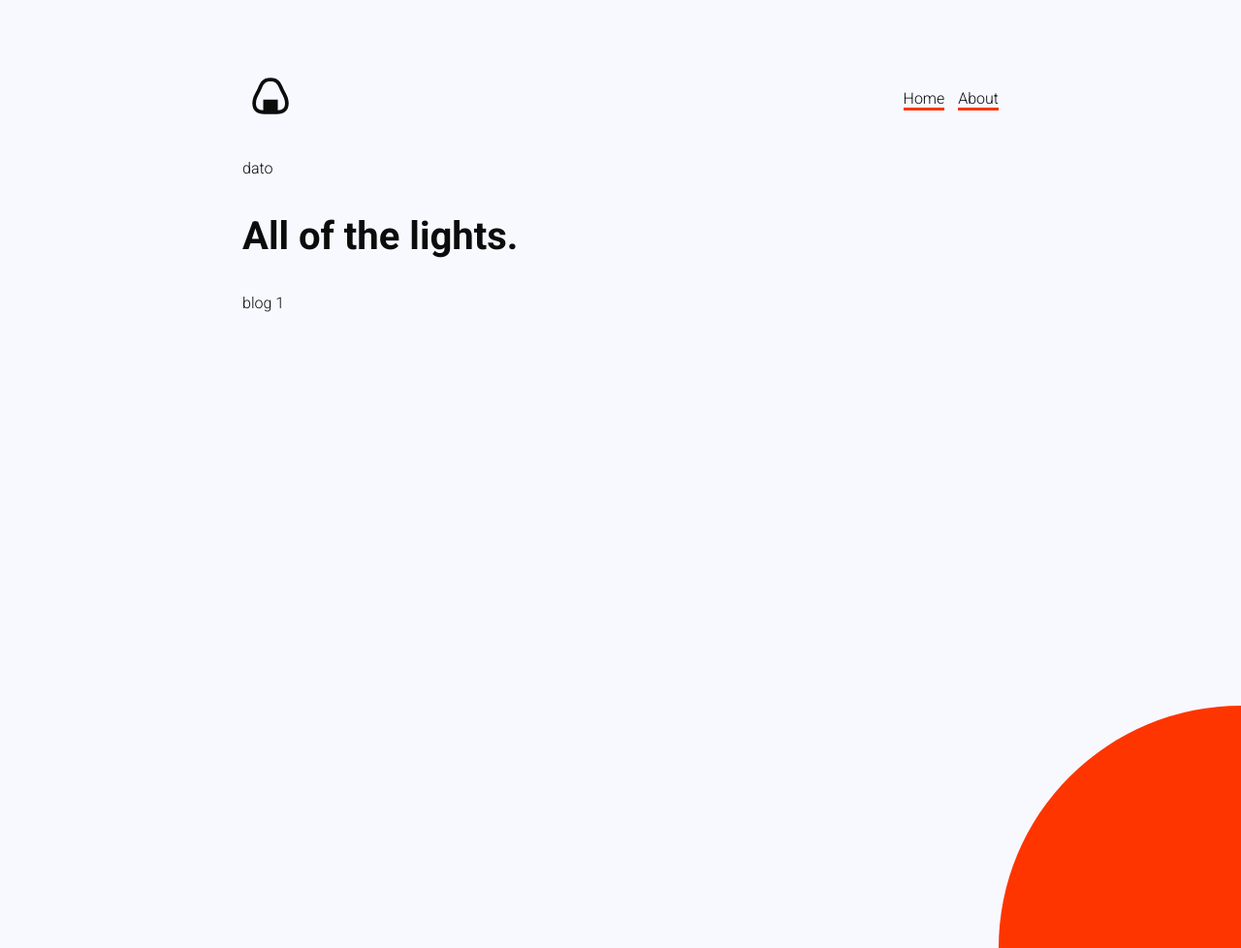
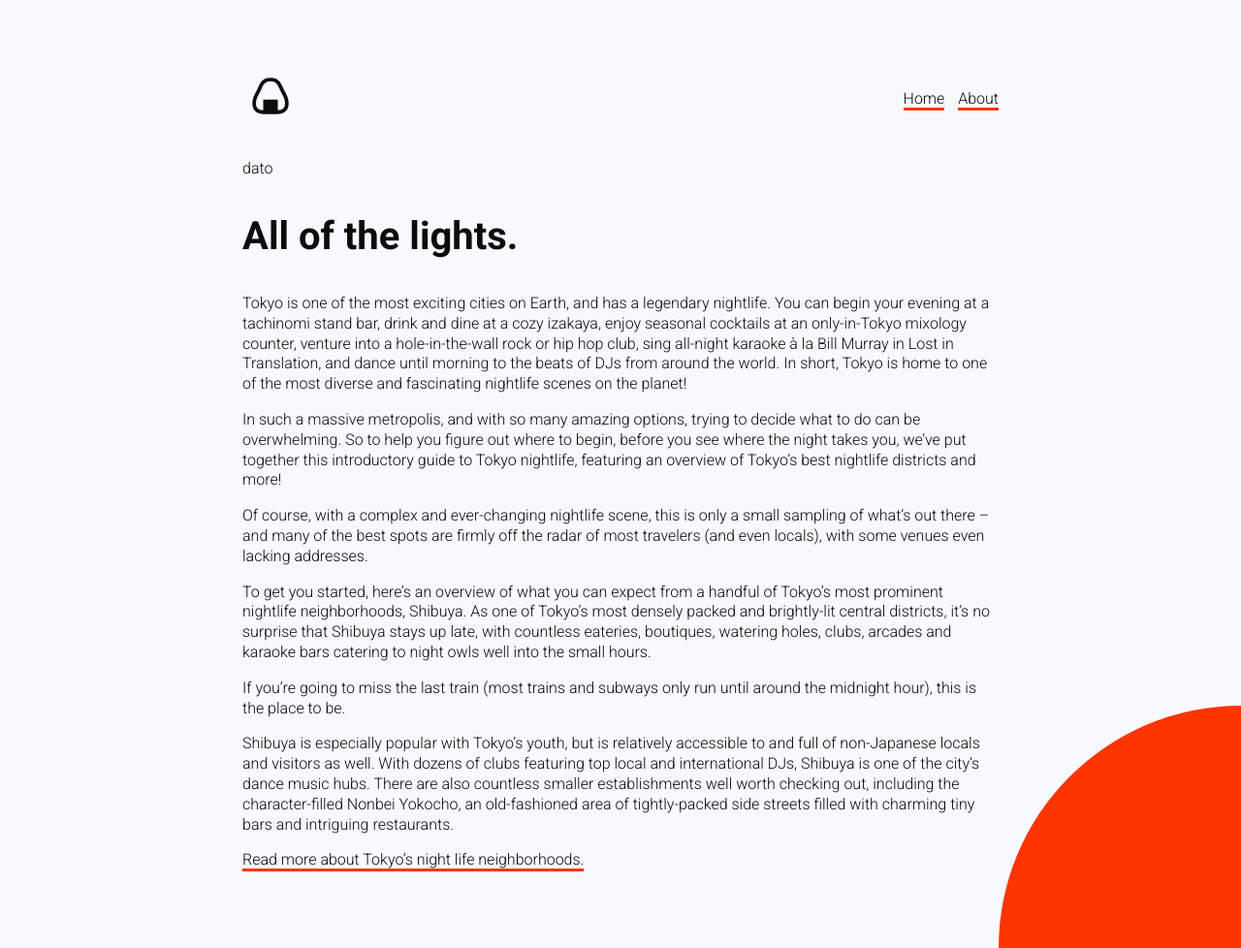
Before and after one commit to espedersen/anightinjapan, a Jekyll site: the page built from _posts/2020-02-27-welcome-to-jekyll.markdown, in a window 1280 px wide and 978 px high. Shown: the whole window at 97% size. Built offline with Jekyll 4.4.1, drawn with Linux system fonts in a browser that asks for light colours.

Commit message:
Updated Welcome To Jekyll

```diff
--- a/_posts/2020-02-27-welcome-to-jekyll.markdown
+++ b/_posts/2020-02-27-welcome-to-jekyll.markdown
@@ -5,4 +5,16 @@ excerpt: The nightlife here runs the gamut, from rowdy izakayas and beer bars, t
   red-light entertainment and the infamous Robot Restaurant.
 ---
 
-blog 1
+Tokyo is one of the most exciting cities on Earth, and has a legendary nightlife. You can begin your evening at a tachinomi stand bar, drink and dine at a cozy izakaya, enjoy seasonal cocktails at an only-in-Tokyo mixology counter, venture into a hole-in-the-wall rock or hip hop club, sing all-night karaoke à la Bill Murray in Lost in Translation, and dance until morning to the beats of DJs from around the world. In short, Tokyo is home to one of the most diverse and fascinating nightlife scenes on the planet!
+
+In such a massive metropolis, and with so many amazing options, trying to decide what to do can be overwhelming. So to help you figure out where to begin, before you see where the night takes you, we’ve put together this introductory guide to Tokyo nightlife, featuring an overview of Tokyo’s best nightlife districts and more!
+
+Of course, with a complex and ever-changing nightlife scene, this is only a small sampling of what’s out there – and many of the best spots are firmly off the radar of most travelers (and even locals), with some venues even lacking addresses.
+
+To get you started, here’s an overview of what you can expect from a handful of Tokyo’s most prominent nightlife neighborhoods, Shibuya. As one of Tokyo’s most densely packed and brightly-lit central districts, it’s no surprise that Shibuya stays up late, with countless eateries, boutiques, watering holes, clubs, arcades and karaoke bars catering to night owls well into the small hours.
+
+If you’re going to miss the last train (most trains and subways only run until around the midnight hour), this is the place to be.
+
+Shibuya is especially popular with Tokyo’s youth, but is relatively accessible to and full of non-Japanese locals and visitors as well. With dozens of clubs featuring top local and international DJs, Shibuya is one of the city’s dance music hubs. There are also countless smaller establishments well worth checking out, including the character-filled Nonbei Yokocho, an old-fashioned area of tightly-packed side streets filled with charming tiny bars and intriguing restaurants.
+
+[Read more about Tokyo’s night life neighborhoods.](https://boutiquejapan.com/tokyo-nightlife-guide/)
```
